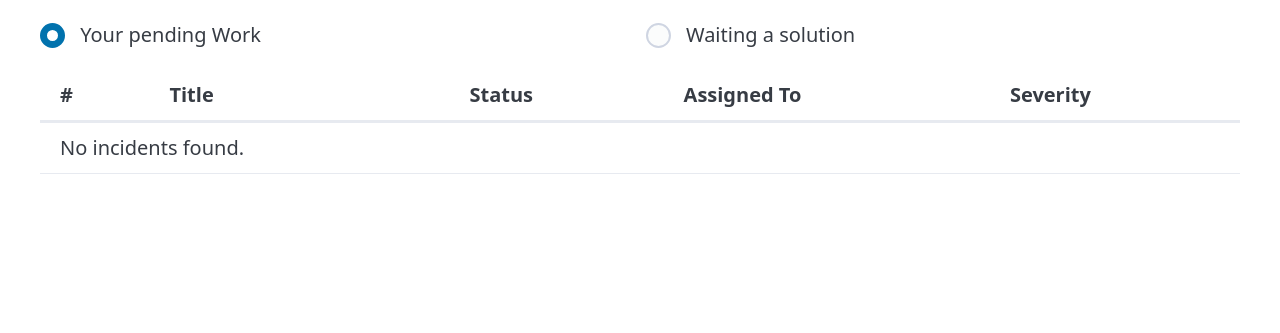
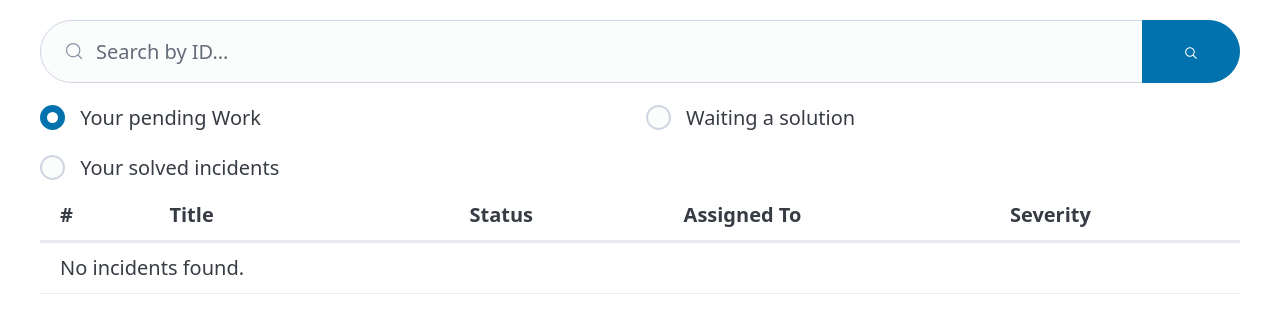
Before and after one commit to giulianotesta7/devops-incident-tracker, a Flask app: template app/templates/incidents.html in a window 1280 px wide. Shown: the part 110-443 px from the top of the page. Run offline with Flask 3, Linux system fonts and the light colour scheme; the template is opened without the code that fills it, so the values that code supplies are empty.

Commit message:
feature: Search solved incidents (#21)
* feat: 'solver' on db

* feat: set solver and filter by solved incidents

* feat: search incident by ID

```diff
--- a/app/models.py
+++ b/app/models.py
@@ -3,8 +3,11 @@ from flask_login import UserMixin
 
 class Incident(db.Model):
     id = db.Column(db.Integer, primary_key=True, autoincrement=True)
+
     created_by_id = db.Column(db.Integer, db.ForeignKey("user.id"), nullable=False, index=True)
     assigned_to_id = db.Column(db.Integer, db.ForeignKey("user.id"), nullable=True, index=True)
+    solved_by_id = db.Column(db.Integer, db.ForeignKey("user.id"), nullable=True, index=True)
+
     title = db.Column(db.String(100), nullable=False)
     description = db.Column(db.Text, nullable=False)
     severity = db.Column(db.String(20), nullable=False)
@@ -14,6 +17,7 @@ class Incident(db.Model):
     comments = db.relationship("Comment",back_populates="incident",cascade="all, delete-orphan",lazy="select")
     creator = db.relationship("User", foreign_keys=[created_by_id], back_populates="created_incidents")
     assignee = db.relationship("User", foreign_keys=[assigned_to_id],back_populates="assigned_incidents")
+    solver = db.relationship("User", foreign_keys=[assigned_to_id], back_populates="solved_incidents")
 
 class Comment(db.Model):
     id = db.Column(db.Integer, primary_key=True, autoincrement=True)
@@ -35,3 +39,4 @@ class User(UserMixin, db.Model):
     comments = db.relationship("Comment", foreign_keys="Comment.commented_by_id", back_populates="commenter", cascade="all, delete-orphan", lazy="select")
     created_incidents  = db.relationship("Incident", foreign_keys="Incident.created_by_id", back_populates="creator")
     assigned_incidents = db.relationship("Incident", foreign_keys="Incident.assigned_to_id", back_populates="assignee")
+    solved_incidents  = db.relationship("Incident", foreign_keys="Incident.solved_by_id", back_populates="solver")
--- a/app/static/js/incidents.js
+++ b/app/static/js/incidents.js
@@ -1,10 +1,12 @@
 const pendingBlock = document.getElementById('pendingBlock');
 const waitingBlock = document.getElementById('waitingBlock');
+const solvedBlock = document.getElementById('solvedBlock');
 
 function showByStatus() {
     const selected = document.querySelector('input[name="status"]:checked')?.value;
     pendingBlock.hidden = selected !== 'pending';
     waitingBlock.hidden = selected !== 'waiting';
+    solvedBlock.hidden = selected !== 'solved';
 }
   document.querySelectorAll('input[name="status"]').forEach(radio => {
     radio.addEventListener('change', showByStatus);
--- a/app/templates/incidents.html
+++ b/app/templates/incidents.html
@@ -1,6 +1,20 @@
 {% extends 'base.html' %}
 
 {% block body%}
+
+<form method="get" role="search">
+  <div role="group">
+    <input type="search" name="q" placeholder="Search by ID..." />
+    <button type="submit">
+      <svg width="16" height="16" viewBox="0 0 15 15" fill="none" xmlns="http://www.w3.org/2000/svg">
+        <path fill-rule="evenodd" clip-rule="evenodd" d="M10 6.5C10 8.433 8.433 10 6.5 10C4.567 10 3 8.433 3 6.5C3 4.567 4.567 3 6.5 3C8.433 3 10 4.567 10 6.5ZM9.30884 10.0159C8.53901 10.6318 7.56251 11 6.5 11C4.01472 11 2 8.98528 2 6.5C2 4.01472 4.01472 2 6.5 2C8.98528 2 11 4.01472 11 6.5C11 7.56251 10.6318 8.53901 10.0159 9.30884L12.8536 12.1464C13.0488 12.3417 13.0488 12.6583 12.8536 12.8536C12.6583 13.0488 12.3417 13.0488 12.1464 12.8536L9.30884 10.0159Z" fill="currentColor"/>
+      </svg>
+    </button>
+  </div>
+</form>
+
+
+
 
 <fieldset role="group">
 <label>
@@ -11,6 +25,12 @@
 <label>
   <input type="radio" name="status" value="waiting">
   Waiting a solution
+</label>
+</fieldset>
+
+<label>
+  <input type="radio" name="status" value="solved">
+  Your solved incidents
 </label>
 </fieldset>
 
@@ -96,5 +116,46 @@
   </tbody>
 </table>
 
+<table id="solvedBlock">
+  <thead>
+    <tr>
+      <th >#</th>
+      <th style="width: 300px;">Title</th>
+      <th>Status</th>
+      <th>Solved By</th>
+      <th>Severity</th>
+    </tr>
+  </thead>
+  <tbody>
+    {% for incident in incidents | selectattr("status", "equalto", "Solved") | selectattr("solved_by_id","equalto", current_user.id) %}
+    <tr>
+      <td>
+        <a href="{{ url_for('bp.incident_detail', incident_id=incident.id) }}">
+          {{ incident.id }}
+        </a>
+      </td>
+      <td style="width: 300px;">
+        <a href="{{ url_for('bp.incident_detail', incident_id=incident.id) }}">
+            {{ incident.title | truncate(25)}}
+        </a>
+    </td>
+      <td>{{ incident.status }}</td>
+      <td>
+        {% if incident.assignee and incident.assignee.name %}
+            {{ incident.assignee.name }}
+        {% else %}
+            Unassigned
+        {% endif %}
+      </td>
+      <td>{{ incident.severity }}</td>
+    </tr>
+    {% else %}
+    <tr>
+      <td colspan="5">No incidents found.</td>
+    </tr>
+    {% endfor %}
+  </tbody>
+</table>
+
 <script src="{{ url_for('static', filename='js/incidents.js') }}"></script>
 {% endblock %}
```
Also changed, not shown: app/routes.py (+13 -1 lines).
